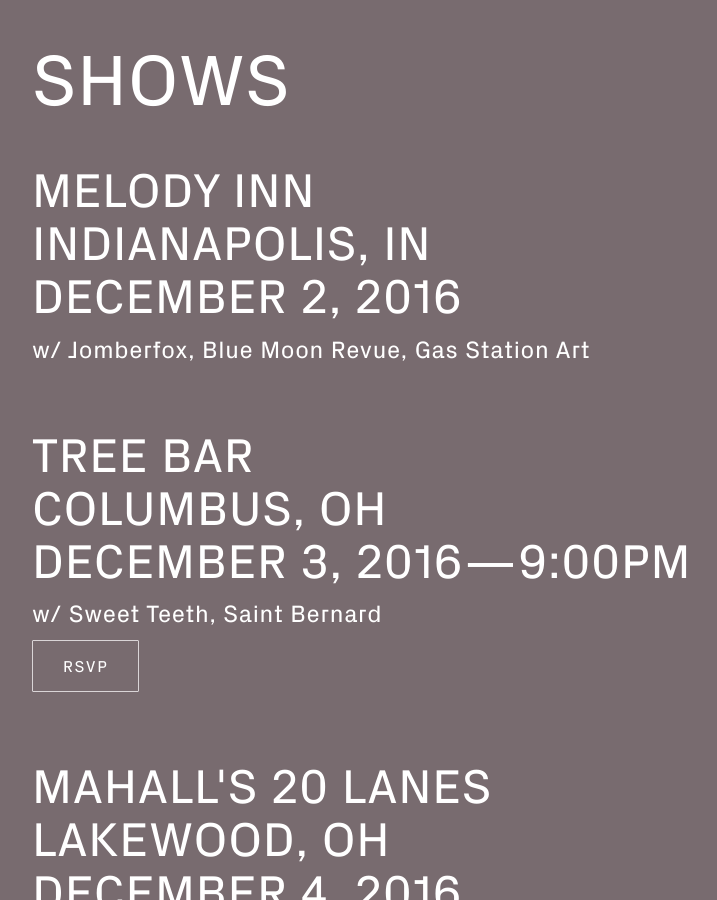
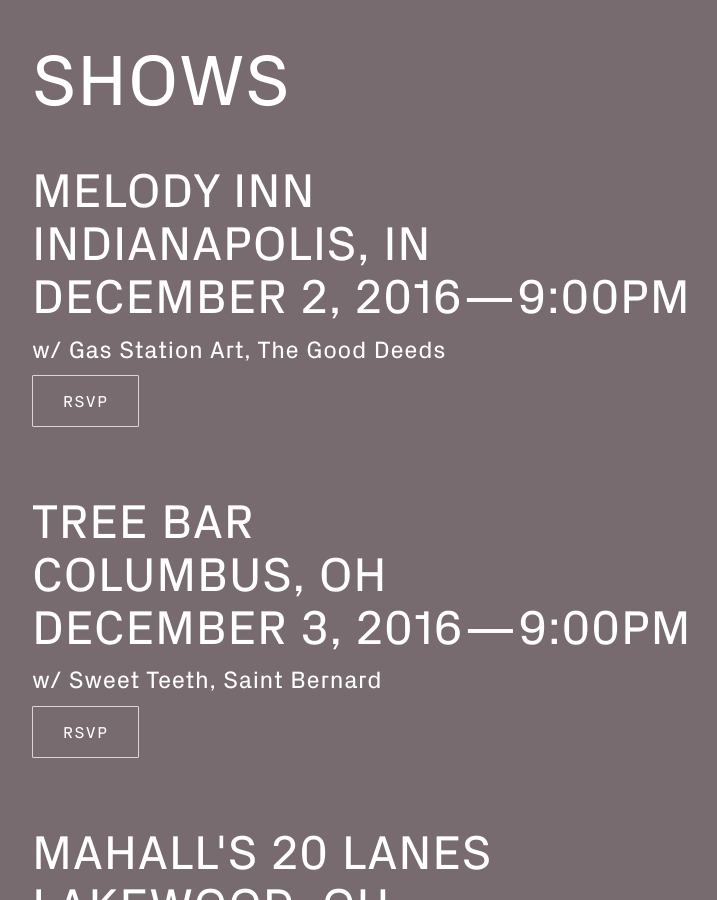
Before and after one commit to sunjacket/sunjacket.github.io, a Jekyll site: the page built from index.html, in a window 1280 px wide and 900 px high, scrolled down 4292 px. Shown: the whole window, without its empty margins (32-749 px from the left). Built offline with Jekyll 4.4.1, drawn with Linux system fonts in a browser that asks for light colours; nearby versions of some CDN libraries; comment, search, counter and statistics services are not loaded.

Commit message:
Update shows

```diff
--- a/index.html
+++ b/index.html
@@ -144,8 +144,9 @@
         <dl class="show-details">
           <dt class="show-venue">Melody Inn</dt>
           <dd class="show-location">Indianapolis, IN</dd>
-          <dd class="show-date-time">December 2, 2016</dd>
-          <dd class="show-bands">w/ Jomberfox, Blue Moon Revue, Gas Station Art</dd>
+          <dd class="show-date-time">December 2, 2016—9:00PM</dd>
+          <dd class="show-bands">w/ Gas Station Art, The Good Deeds</dd>
+          <a class="btn btn-rsvp" href="https://www.facebook.com/events/1786420038299484/" target="_blank">RSVP</a>
         </dl>
       </li>
       <!-- /show -->
```
